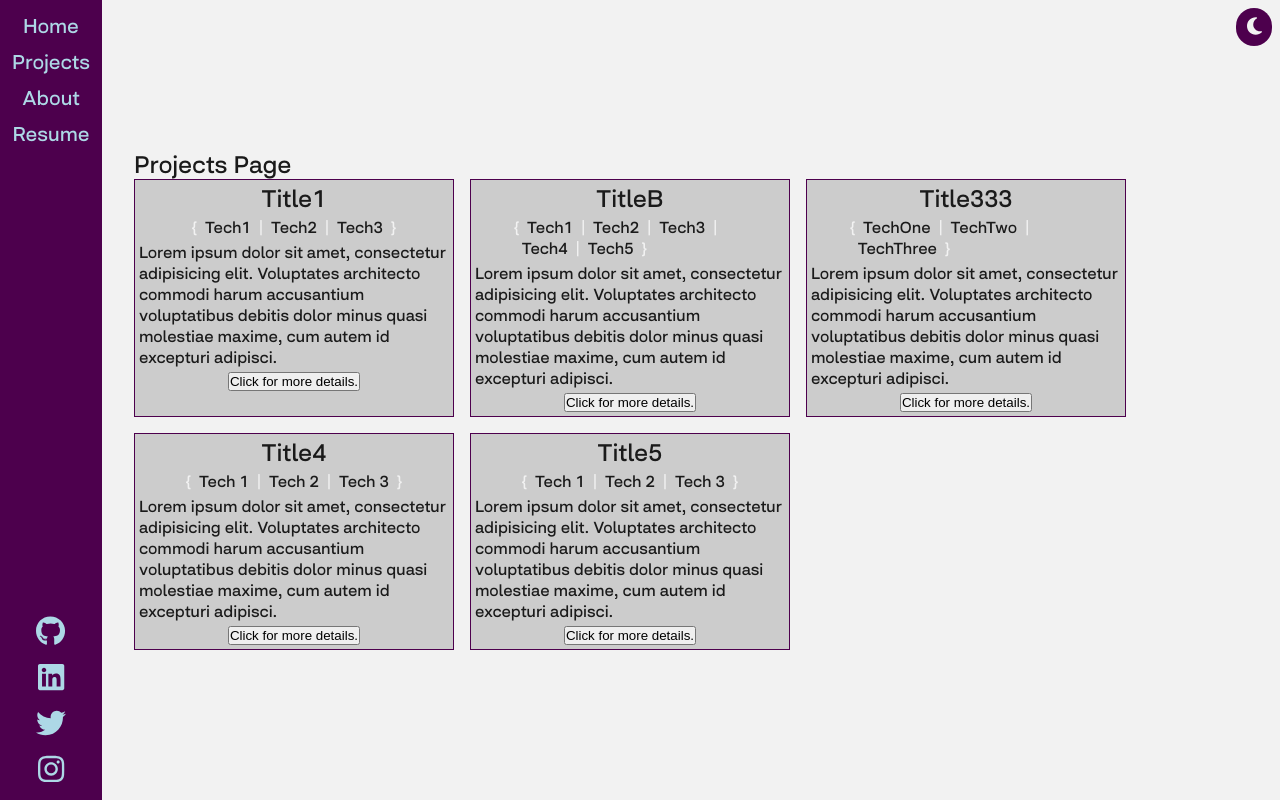
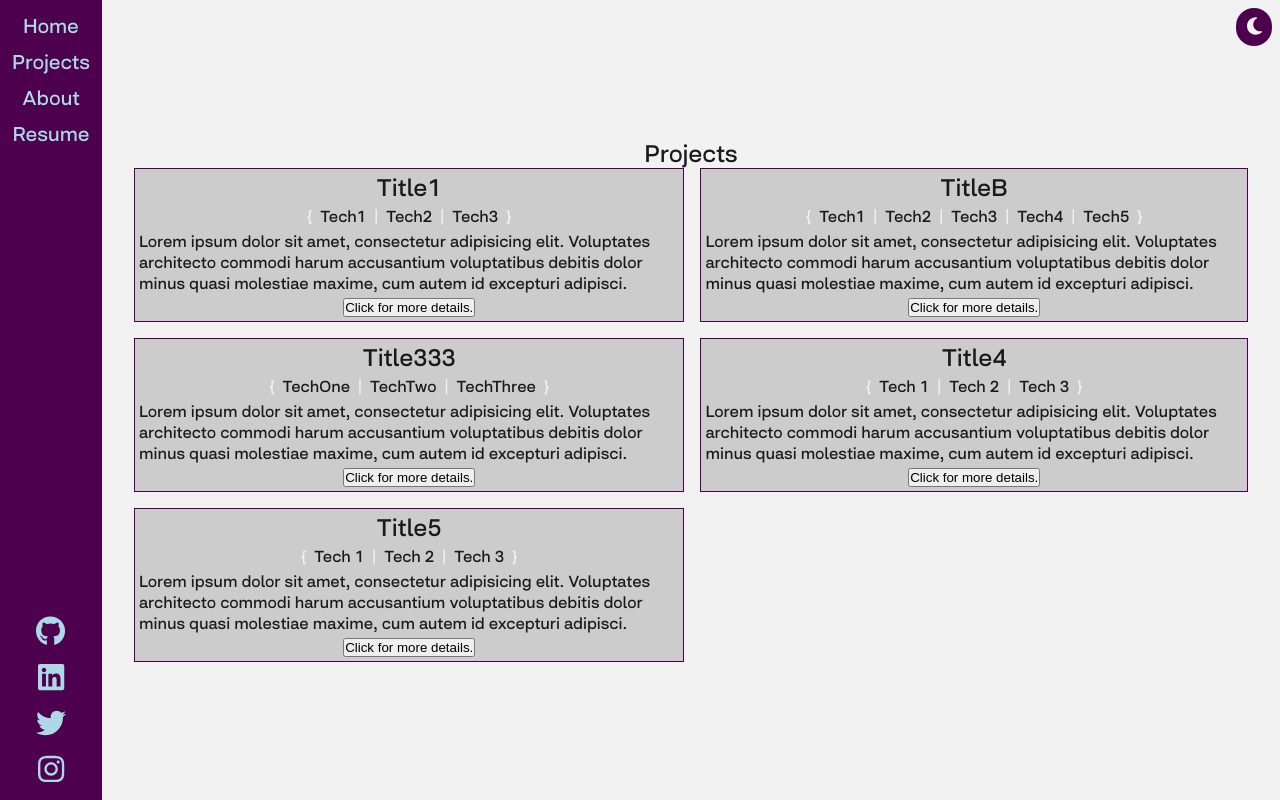
Before and after one commit to franco-ortega/portfolio-two, a Next.js app: page /projects in a window 1280 px wide. Built offline with nearby package versions, Linux system fonts and the light colour scheme.

Commit message:
fine tune Projects component and children layouts

```diff
--- a/components/layout/Layout.module.scss
+++ b/components/layout/Layout.module.scss
@@ -24,6 +24,7 @@
     main {
       display: grid;
       align-items: center;
+      // width: fit-content;
     }
   }
 
--- a/components/projects/Project.module.scss
+++ b/components/projects/Project.module.scss
@@ -5,9 +5,8 @@
   border: 0.1rem solid var(--bg-color-nav);
   // max-width: 30rem;
   padding: 0.25rem;
-  & > * {
-    // outline: 1px dashed red;
-  }
+
+  margin-inline: auto;
 
   display: flex;
   flex-direction: column;
@@ -49,10 +48,15 @@
   }
 
   @include media-query(small) {
-    max-width: 25rem;
+    // max-width: 25rem;
+    max-width: max(35rem, 80%);
+
+    ul {
+      max-width: 100%;
+    }
   }
 
   @include media-query(medium) {
-    max-width: 20rem;
+    // max-width: max(20rem, 40%);
   }
 }
--- a/components/projects/Projects.jsx
+++ b/components/projects/Projects.jsx
@@ -1,10 +1,11 @@
 import ProjectsList from './ProjectsList';
 import testContent from '../../data/testContent.json';
+import styles from './Projects.module.scss';
 
 const Projects = () => {
   return (
-    <div data-testid='projects'>
-      <h2>Projects Page</h2>
+    <div data-testid='projects' className={styles.Projects}>
+      <h2>Projects</h2>
       <ProjectsList projects={testContent} />
     </div>
   );
--- /dev/null
+++ b/components/projects/Projects.module.scss
@@ -0,0 +1,11 @@
+.Projects {
+  // background-color: pink;
+  // width: fit-content;
+  // margin-inline: auto;
+
+  h2 {
+    // width: fit-content;
+    // background-color: blueviolet;
+    text-align: center;
+  }
+}
--- a/components/projects/ProjectsList.module.scss
+++ b/components/projects/ProjectsList.module.scss
@@ -1,13 +1,20 @@
 @use '../../styles/scss/' as *;
 
 .ProjectsList {
+  margin-inline: auto;
   display: flex;
   flex-direction: column;
   gap: 1rem;
 
-  @include media-query(small) {
-    flex-direction: row;
-    flex-wrap: wrap;
+  // background-color: red;
+
+  @include media-query(medium) {
+    // max-width: max(40rem, 40%);
+    margin-inline: auto;
+    // flex-direction: row;
+    // flex-wrap: wrap;
+    display: grid;
+    grid-template-columns: repeat(2, auto);
     gap: 1rem;
   }
 }
```
